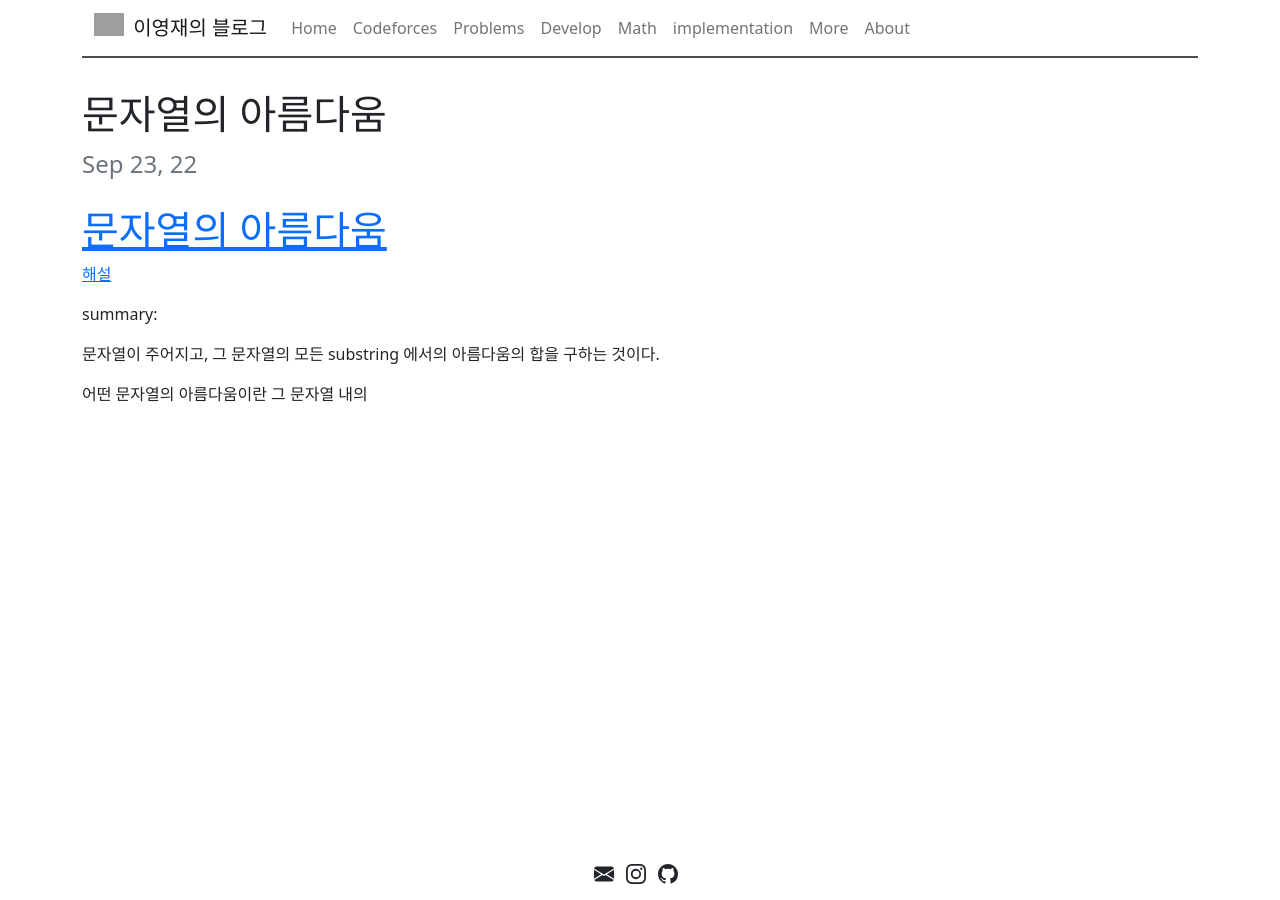
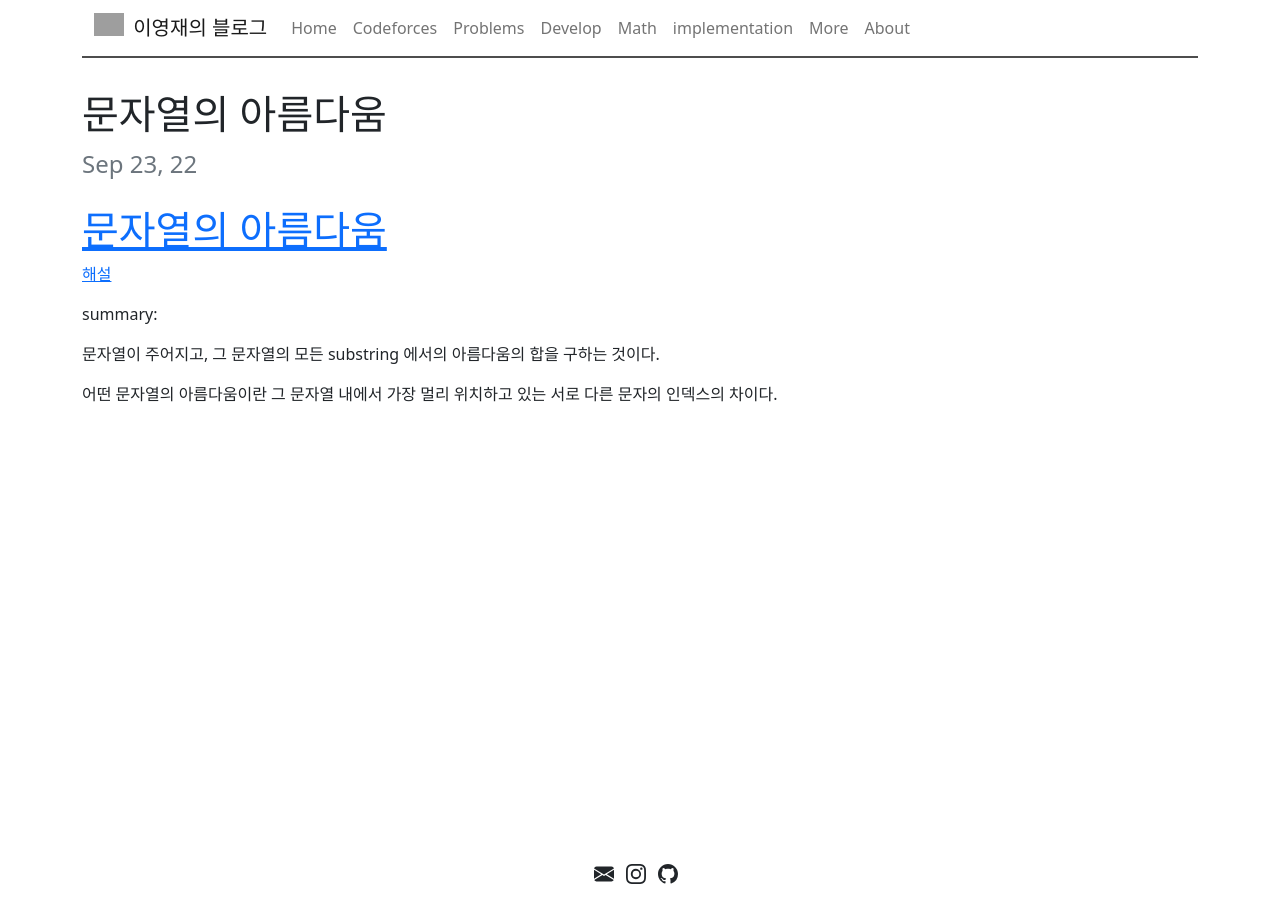
Before and after one commit to LEEYEONGJAE1/LEEYEONGJAE1.github.io, a Jekyll site: the page built from _posts/problems/2022-09-23-문자열의-아름다움.md, in a window 1280 px wide. Built offline with Jekyll 4.4.1, drawn with Linux system fonts in a browser that asks for light colours; grey boxes are pictures that could not be loaded.

Commit message:
202220923

```diff
--- a/_posts/problems/2022-09-23-문자열의-아름다움.md
+++ b/_posts/problems/2022-09-23-문자열의-아름다움.md
@@ -14,4 +14,4 @@ summary:
 
 문자열이 주어지고, 그 문자열의 모든 substring 에서의 아름다움의 합을 구하는 것이다.
 
-어떤 문자열의 아름다움이란 그 문자열 내의
+어떤 문자열의 아름다움이란 그 문자열 내에서 가장 멀리 위치하고 있는 서로 다른 문자의 인덱스의 차이다.
```
